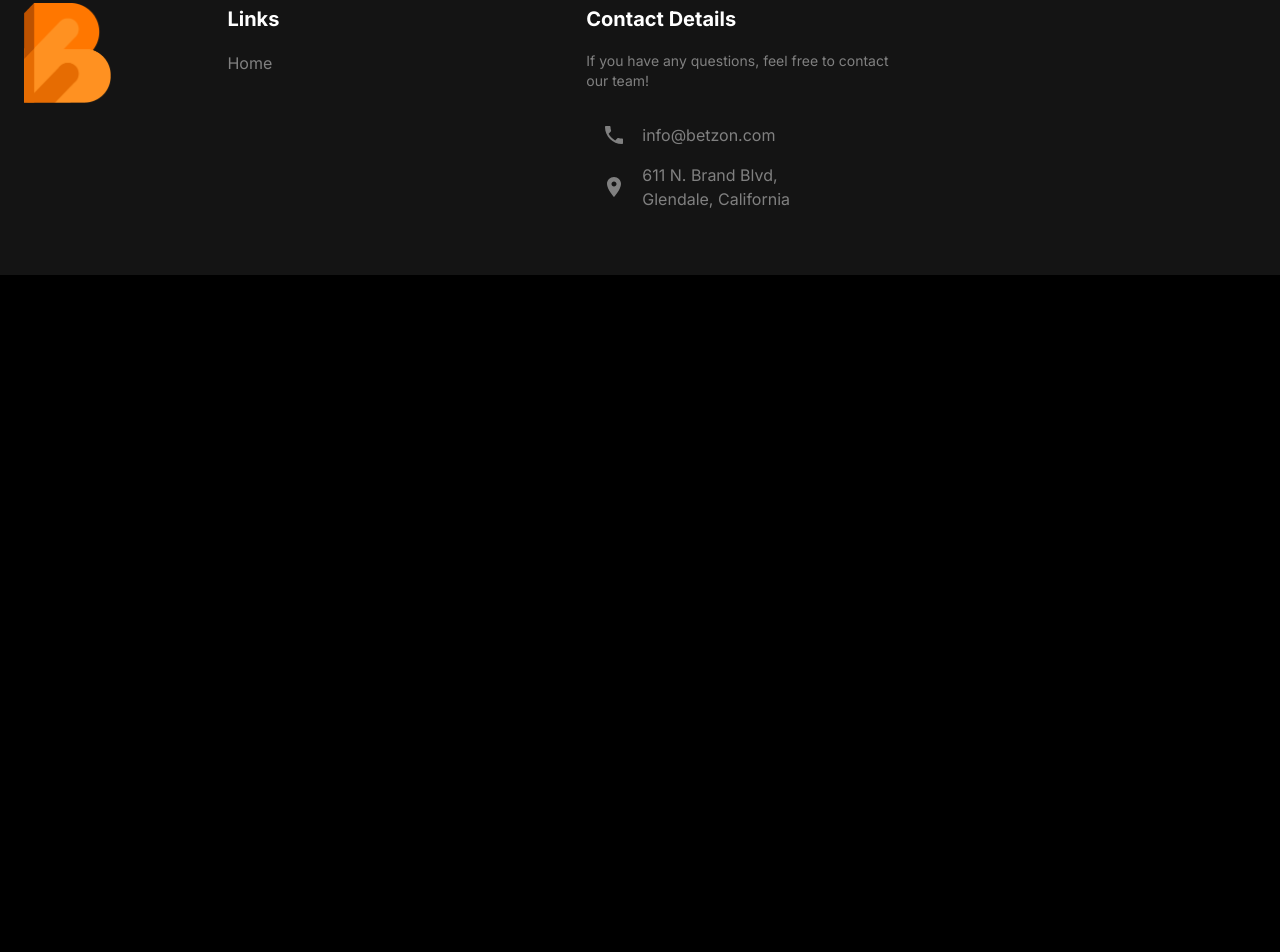
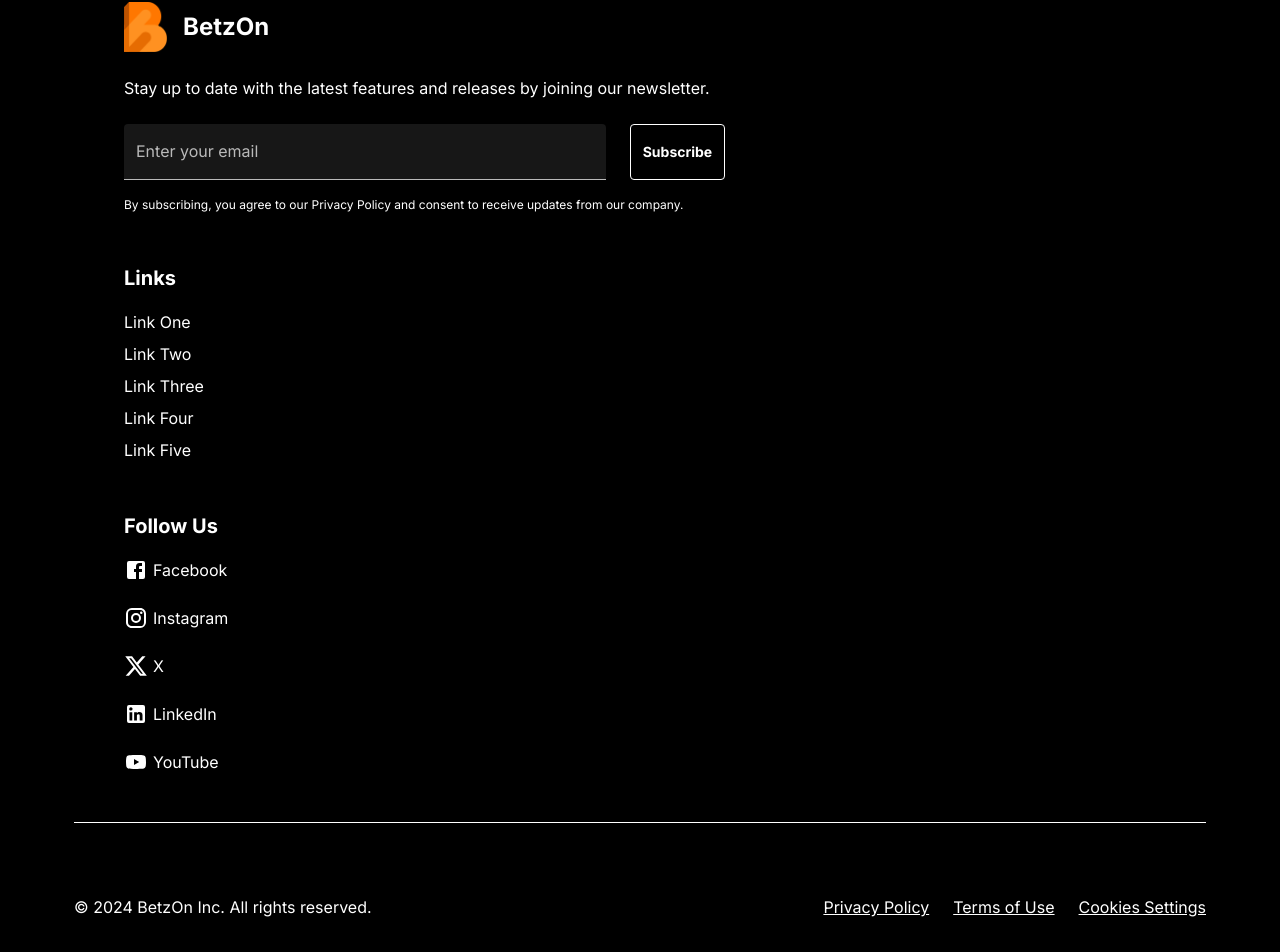
Before and after one commit to betzon/betzon, a Next.js app: page /support in a window 1280 px wide. Shown: the part 106-1058 px from the top of the page. Before the commit the page ends 800 px from the top, so only its background shows below. Built offline with nearby package versions, Linux system fonts and the light colour scheme.

Commit message:
second pass
includes updates from the week of June 8

```diff
--- a/package.json
+++ b/package.json
@@ -17,7 +17,7 @@
     "@fortawesome/free-regular-svg-icons": "^6.4.2",
     "@fortawesome/free-solid-svg-icons": "^6.4.2",
     "@fortawesome/react-fontawesome": "^0.2.0",
-    "@mui/icons-material": "^5.14.13",
+    "@mui/icons-material": "^5.15.20",
     "@mui/lab": "^5.0.0-alpha.148",
     "@mui/material": "^5.14.13",
     "@mui/styled-engine-sc": "^6.0.0-alpha.1",
--- a/src/app/components/navigation/landing-footer.js
+++ b/src/app/components/navigation/landing-footer.js
@@ -1,61 +1,123 @@
-"use client"
-import { useTheme } from '@emotion/react'
-import { Box, Container, Divider, IconButton, List, ListItem, ListItemButton, Stack, Typography } from '@mui/material'
-import Link from 'next/link'
-import React from 'react'
-import FacebookIcon from '@mui/icons-material/Facebook';
-import InstagramIcon from '@mui/icons-material/Instagram';
-import YouTubeIcon from '@mui/icons-material/YouTube';
-import LocalPhoneIcon from '@mui/icons-material/LocalPhone';
-import LocationOnIcon from '@mui/icons-material/LocationOn';
-import Image from 'next/image'
-import logo from "../../assets/mb.png"
+"use client";
+import { useTheme } from "@emotion/react";
+import {
+  Box,
+  Button,
+  Container,
+  Divider,
+  IconButton,
+  List,
+  ListItem,
+  ListItemButton,
+  Stack,
+  TextField,
+  Typography,
+  useMediaQuery,
+} from "@mui/material";
+import Link from "next/link";
+import React from "react";
+import FacebookIcon from "@mui/icons-material/Facebook";
+import InstagramIcon from "@mui/icons-material/Instagram";
+import YouTubeIcon from "@mui/icons-material/YouTube";
+import LocalPhoneIcon from "@mui/icons-material/LocalPhone";
+import LocationOnIcon from "@mui/icons-material/LocationOn";
+import LinkedInIcon from "@mui/icons-material/LinkedIn";
+import XIcon from "@mui/icons-material/X";
+import Image from "next/image";
+
+import logo from "../../assets/mb.png";
 
 const LandingFooter = () => {
-    const theme = useTheme()
-    //const icons = [<FacebookIcon />, <InstagramIcon />, <YouTubeIcon />]
-    const icons = []
+  const theme = useTheme();
+  const icons = [
+    { icon: <FacebookIcon />, title: "Facebook" },
+    { icon: <InstagramIcon />, title: "Instagram" },
+    { icon: <XIcon />, title: "X" },
+    { icon: <LinkedInIcon />, title: "LinkedIn" },
+    { icon: <YouTubeIcon />, title: "YouTube" },
+  ]; // const icons = []
   const footerItems = [
     {
-            title: 'Home',
-            path: '/'
+      title: "Link One",
+      path: "/",
+    },
+    {
+      title: "Link Two",
+      path: "/",
+    },
+    {
+      title: "Link Three",
+      path: "/",
+    },
+    {
+      title: "Link Four",
+      path: "/",
+    },
+    {
+      title: "Link Five",
+      path: "/",
     },
     // {
     //     title: 'Help Center',
     //     path: '/help-center'
     // }
-    ]
+  ];
 
   const handleEmailClick = () => {
     if (typeof window !== "undefined") {
-            window.location.href = 'mailto:info@betzon.com';
+      window.location.href = "mailto:info@betzon.com";
     }
   };
 
-    const isPolcyAndTermUseReady = false
+  const isPolcyAndTermUseReady = true;
+
+
+  const isLargeScreen = useMediaQuery((theme) => theme.breakpoints.up("md"));
 
   return (
-        <Box sx={{
+    <Box
+      sx={{
         // background: 'red',
-            width: '100vw',
-            position: 'absolute',
+        width: "100vw",
+        position: "absolute",
         left: 0,
-            background: theme.palette.dark.dark,
+        paddingLeft: isLargeScreen ? "50px" : '20px',
+        paddingRight:  isLargeScreen ? "50px" : '20px',
+
+        background: "black",
         //backdropFilter: 'blur(200px)', // Apply blur effect
-            paddingTop: '84px',
-            paddingBottom: '48px',
-            borderTop: `1px solid ${theme.palette.primary.main}`
-        }}>
-            <Container maxWidth='xl'>
+        paddingTop: isLargeScreen ? "84px" : '20px',
+        paddingBottom: "48px",
+        // borderTop: `1px solid ${theme.palette.primary.main}`
+      }}
+    >
+      <Container maxWidth="xl">
         <Stack spacing={6}>
-                    <Box sx={{
-                        display: { xs: 'flex', sm: 'flex', md: 'grid', lg: 'grid', xl: 'grid' },
-                        flexDirection: 'column',
-                        gridTemplateColumns: '.5fr 1fr 1fr 1fr',
-                        gap: '48px'
-                    }}>
-                        {
-                            /*
+          <Box
+            maxWidth="xl"
+            sx={{
+              display: {
+                xs: "flex",
+                sm: "flex",
+                md: "flex",
+                lg: "flex",
+                xl: "flex",
+              },
+              flexDirection: {
+                xs: "column",
+                sm: "column",
+
+                md: "column",
+              },
+              gridTemplateColumns: ".5fr 1fr 1fr 1fr",
+              gap: "48px",
+              paddingRight: isLargeScreen && "80px",
+              paddingLeft:  isLargeScreen && "50px",
+              alignItems:!isLargeScreen && 'flex-start'
+            }}
+
+          >
+            {/*
                         <Box sx={{
                             ///background: theme.palette.primary.main,
                             border: `6px solid ${theme.palette.primary.main}`,
@@ -69,131 +131,201 @@ const LandingFooter = () => {
                         }}>
                             <Image src={logo} height={50} />
                         </Box>
-                        */
-                        }
-                        <Image src={logo} height={100} />
+                        */}
+            <Box sx={{ flex: 1 }}>
+              <Stack style={{ paddingRight: isLargeScreen && "40%" }}>
+                <Stack direction="row" gap={2} alignItems="center">
+                  <Image src={logo} height={50} />
+                  <Typography fontWeight={700} fontSize={24}>
+                    BetzOn
+                  </Typography>
+                </Stack>
+                <Typography sx={{ paddingTop: "24px", paddingBottom: "24px" }}>
+                  Stay up to date with the latest features and releases by
+                  joining our newsletter.
+                </Typography>
+                <Stack direction="row" spacing={3}>
+                  <TextField
+                    id="filled-basic"
+                    label="Enter your email"
+                    variant="filled"
+                    sx={{ flex: 1 }}
+                  />
+
+                  <Button variant="outlined" style={{ borderColor: "white" }}>
+                    Subscribe
+                  </Button>
+                </Stack>
+
+                <Typography style={{ paddingTop: "16px" }} fontSize={12}>
+                  By subscribing, you agree to our Privacy Policy and consent to
+                  receive updates from our company.
+                </Typography>
+              </Stack>
+            </Box>
 
             <Stack spacing={2}>
-                            <Typography variant='h6' sx={{ fontWeight: 700 }}>Links</Typography>
+              <Typography variant="h6" sx={{ fontWeight: 700 }}>
+                Links
+              </Typography>
 
               <Stack spacing={1}>
-                                {
-                                    footerItems.map((item, index) => (
+                {footerItems.map((item, index) => (
                   <Link
                     key={index}
                     href={item.path}
                     style={{
-                                                color: 'white',
-                                                textDecoration: 'none'
-                                            }}>
+                      color: "white",
+                      textDecoration: "none",
+                    }}
+                  >
                     <Typography
-                                                key={index} sx={{ color: theme.palette.dark.otherlight }}>{item.title}</Typography>
+                      key={index}
+                      sx={{ color: theme.palette.dark.otherlight }}
+                    >
+                      {item.title}
+                    </Typography>
                   </Link>
-
-                                    ))
-                                }
+                ))}
               </Stack>
             </Stack>
 
-                        {
-                            icons.length === 0 ? '' : <Stack spacing={2}>
-                                <Typography variant='h6' sx={{ fontWeight: 700 }}>Follow Us</Typography>
-
-                                <Stack spacing={3} direction='row'>
-                                    {
-                                        icons.map((item, index) => (
-
+            {icons.length === 0 ? (
+              ""
+            ) : (
+              <Stack spacing={2}>
+                <Typography variant="h6" sx={{ fontWeight: 700 }}>
+                  Follow Us
+                </Typography>
+                <Stack spacing={3}>
+                  {icons.map((item, index) => (
                     <IconButton
-                                                key={index}
+                      key="index"
                       sx={{
-                                                    padding: 0, color: theme.palette.dark.otherlight,
-                                                }}>
-                                                {item}
+                        padding: 0,
+                        color: theme.palette.dark.otherlight,
+                        gap: "5px",
+                        justifyContent: "flex-start",
+                      }}
+                    >
+                      {item.icon}
+                      <Typography>{item.title}</Typography>
                     </IconButton>
-
-
-                                        ))
-                                    }
+                  ))}
                 </Stack>
               </Stack>
-                        }
+            )}
 
-                        <Stack spacing={2}>
-                            <Typography variant='h6' sx={{ fontWeight: 700 }}>Contact Details</Typography>
-                            <Typography variant='body2' sx={{ color: theme.palette.dark.otherlight }}>If you have any questions, feel free to contact our team!</Typography>
+            {/* <Stack spacing={2}>
+              <Typography variant="h6" sx={{ fontWeight: 700 }}>
+                Contact Details
+              </Typography>
+              <Typography
+                variant="body2"
+                sx={{ color: theme.palette.dark.otherlight }}
+              >
+                If you have any questions, feel free to contact our team!
+              </Typography>
 
               <List spacing={1}>
-
                 <ListItemButton
                   onClick={handleEmailClick} // Add this line
                   sx={{
                     color: theme.palette.dark.otherlight,
-                                        display: 'flex',
-                                        justifyContent: 'flex-start',
-                                        gap: '16px'
-                                    }}>
+                    display: "flex",
+                    justifyContent: "flex-start",
+                    gap: "16px",
+                  }}
+                >
                   <LocalPhoneIcon />
                   <Typography>info@betzon.com</Typography>
                 </ListItemButton>
 
-                                <ListItem sx={{
+                <ListItem
+                  sx={{
                     color: theme.palette.dark.otherlight,
-                                    display: 'flex',
-                                    justifyContent: 'flex-start',
-                                    gap: '16px'
-                                }}>
+                    display: "flex",
+                    justifyContent: "flex-start",
+                    gap: "16px",
+                  }}
+                >
                   <LocationOnIcon />
-                                    <Typography>611 N. Brand Blvd, <br /> Glendale, California</Typography>
+                  <Typography>
+                    611 N. Brand Blvd, <br /> Glendale, California
+                  </Typography>
                 </ListItem>
+              </List>
+            </Stack> */}
+          </Box>
+          {isPolcyAndTermUseReady ? (
+            <>
+             { isLargeScreen &&  <Divider
+                sx={{ backgroundColor: theme.palette.dark.otherlight }}
+              />}
 
-                            </List>
+              <Box
+                sx={{
+                  display: "flex",
+                  flexDirection: {
+                    xs: "column-reverse",
+                    sm: "column-reverse",
+                    md: "row",
+                    lg: "row",
+                    xl: "row",
+                  },
+                  gap: "16px",
+                  justifyContent: "space-between",
+                  pt: "24px",
+                  pb: "24px",
+                }}
+              >
+                <Typography sx={{ color: theme.palette.dark.otherlight }}>
+                  © 2024 BetzOn Inc. All rights reserved.
+                </Typography>
+
+                <Stack spacing={3} direction={ isLargeScreen ? "row" :"column"}>
+                  <Link
+                    href="#"
+                    style={{
+                      color: "white",
+                    }}
+                  >
+                    <Typography sx={{ color: theme.palette.dark.otherlight }}>
+                      Privacy Policy
+                    </Typography>
+                  </Link>
+
+                  <Link
+                    href="#"
+                    style={{
+                      color: "white",
+                    }}
+                  >
+                    <Typography sx={{ color: theme.palette.dark.otherlight }}>
+                      Terms of Use
+                    </Typography>
+                  </Link>
+
+                  <Link
+                    href="#"
+                    style={{
+                      color: "white",
+                    }}
+                  >
+                    <Typography sx={{ color: theme.palette.dark.otherlight }}>
+                      Cookies Settings
+                    </Typography>
+                  </Link>
                 </Stack>
               </Box>
-                    {
-                        isPolcyAndTermUseReady ?
-                            <>
-                                <Divider />
-
-                                <Box sx={{
-                                    display: 'flex',
-                                    flexDirection: { xs: 'column', sm: 'column', md: 'row', lg: 'row', xl: 'row' },
-                                    gap: '16px',
-                                    justifyContent: 'space-between',
-                                    pt: '24px',
-                                    pb: '24px'
-                                }}>
-                                    <Typography sx={{ color: theme.palette.dark.otherlight }}>© 2024 BetzOn Inc.</Typography>
-
-                                    <Stack spacing={1} direction='row'>
-                                        <Link
-                                            href='#'
-                                            style={{
-                                                color: 'white',
-                                                textDecoration: 'none'
-                                            }}>
-                                            <Typography sx={{ color: theme.palette.dark.otherlight }}>Privacy Policy</Typography>
-                                        </Link>
-
-                                        <Typography sx={{ color: theme.palette.dark.otherlight }}>•</Typography>
-
-                                        <Link
-                                            href='#'
-                                            style={{
-                                                color: 'white',
-                                                textDecoration: 'none'
-                                            }}>
-                                            <Typography sx={{ color: theme.palette.dark.otherlight }}>Terms of Use</Typography>
-                                        </Link>
-                                    </Stack>
-
-                                </Box>
             </>
-                            : ''
-                    }
+          ) : (
+            ""
+          )}
         </Stack>
       </Container>
     </Box>
-    )
-}
+  );
+};
 
-export default LandingFooter
+export default LandingFooter;
--- a/src/app/components/new-landing-page/ImageBackground.js
+++ b/src/app/components/new-landing-page/ImageBackground.js
@@ -1,7 +1,7 @@
 import Image from "next/image";
 import React from "react";
 
-export default function ImageBackground({ source }) {
+export default function ImageBackground({ source, middleComponent }) {
   return (
     <>
       <Image
@@ -15,6 +15,7 @@ export default function ImageBackground({ source }) {
           objectFit: "cover",
         }}
       />
+      {middleComponent}
       <div
         style={{
           position: "absolute",
--- a/src/app/components/new-landing-page/OutlinedTitledBox.js
+++ b/src/app/components/new-landing-page/OutlinedTitledBox.js
@@ -22,8 +22,10 @@ export default function OutlinedTitledBox({text, children}) {
     }}>
       <Typography variant='h2' style = {{
         paddingBottom:"70px",
-        paddingLeft: isLargeScreen && '23px',
-        paddingRight: isLargeScreen && '23px',
+        paddingTop: isLargeScreen ? '60px' : '30px',
+        lineHeight: isLargeScreen ? '50px' : '30px',
+        paddingLeft: isLargeScreen ? '43px' : '30px',
+        paddingRight: isLargeScreen ? '43px' : '30px',
 
         textAlign: isLargeScreen ? "left" : 'center'
       }}>{text}</Typography>
--- a/src/app/styles/theme.js
+++ b/src/app/styles/theme.js
@@ -36,7 +36,7 @@ const theme = createTheme({
       // main: '#141414',
       main: "#000000",
       light: "#B7B7B7",
-      otherlight: "#808080",
+      otherlight: "#FFF",
     },
   },
   buttonStyles: {
```
Also changed, not shown: src/app/(landing)/page.js (+62 -22 lines), src/app/assets/hero-phone.png (added), 1 other file (tests, documents, lock files or other folders). Lines whose indentation alone changed are shown as unchanged.
